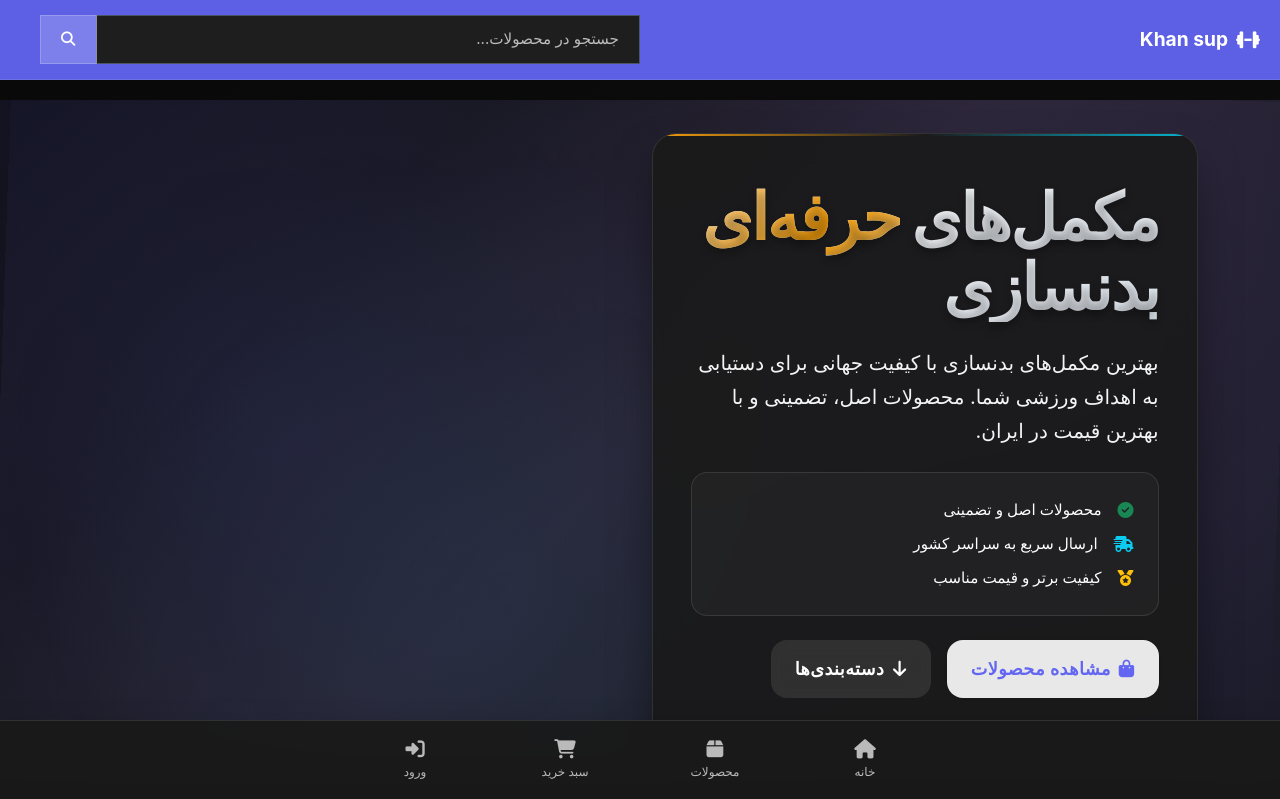
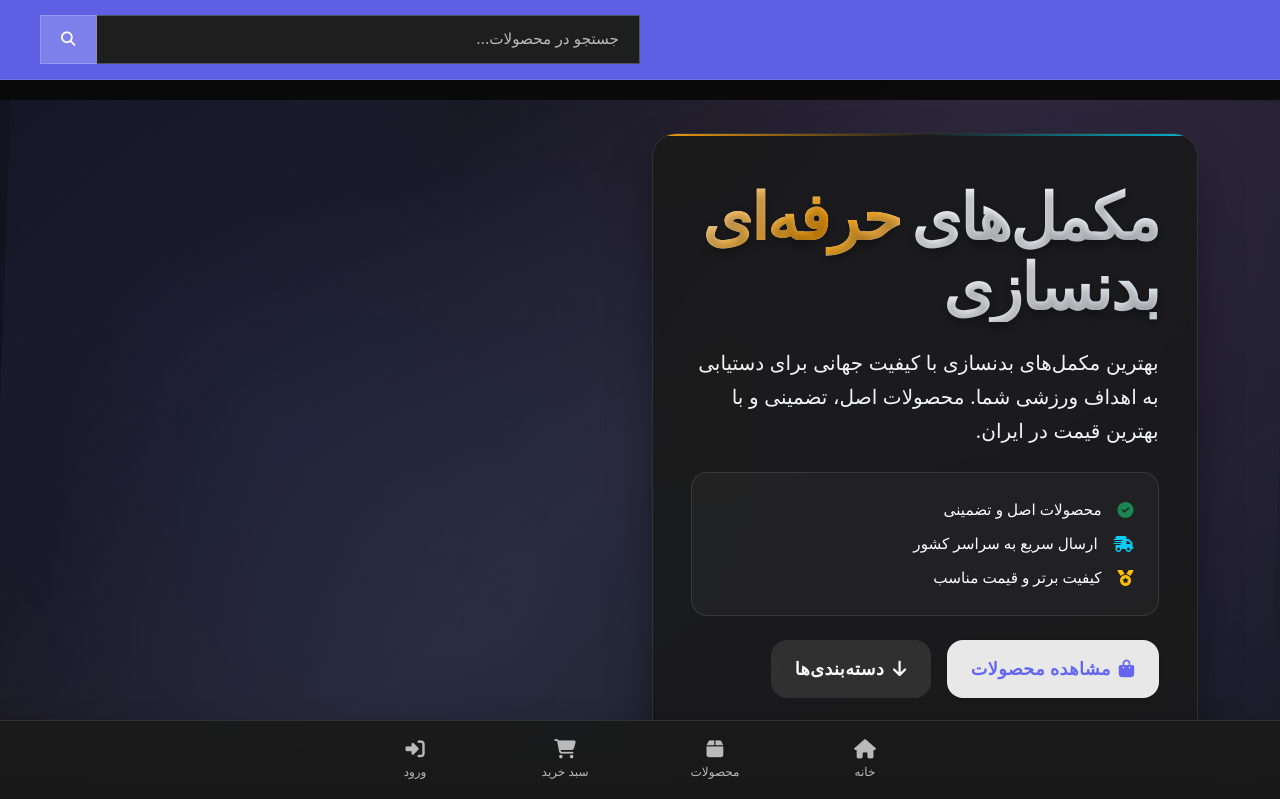
Before and after one commit to amirhosein-fasihi/KhanMokamel, a Flask app: page / in a window 1280 px wide. Shown: the top 799 px of the page. Run offline with Flask 3, Linux system fonts and the light colour scheme.

Commit message:
Update website appearance with new logo and adjust the navigation bar
Replaces text logo with image, removes "Khan sup" from menu, and removes fixed positioning from the top navbar in `style.css` and `base.html`.

Replit-Commit-Author: Agent
Replit-Commit-Session-Id: 773a5d31-c78b-4ef5-9b1a-c6cc2d064001
Replit-Commit-Screenshot-Url: https://storage.googleapis.com/screenshot-production-us-central1/9340929c-bf1f-423e-a4b5-1c8e9b47c66e/773a5d31-c78b-4ef5-9b1a-c6cc2d064001/GtKUF6M

```diff
--- a/static/css/style.css
+++ b/static/css/style.css
@@ -73,7 +73,6 @@
 body {
     background: linear-gradient(135deg, var(--bg-primary) 0%, var(--bg-secondary) 100%);
     line-height: 1.7;
-    padding-top: 80px; /* Space for fixed top menu */
     padding-bottom: 80px; /* Space for fixed bottom menu */
     direction: rtl;
     text-align: right;
@@ -2255,43 +2254,41 @@ footer a:hover {
     }
 }
 
-/* ===== FIXED TOP MENU ===== */
-.fixed-top-menu {
-    position: fixed;
-    top: 0;
-    left: 0;
-    right: 0;
+/* ===== TOP MENU ===== */
+.top-menu {
     height: 80px;
     background: rgba(99, 102, 241, 0.95);
     backdrop-filter: blur(10px);
     border-bottom: 1px solid rgba(255, 255, 255, 0.1);
-    z-index: 1000;
     box-shadow: 0 2px 20px rgba(0, 0, 0, 0.1);
 }
 
-.fixed-top-menu .container-fluid {
+.top-menu .container-fluid {
     height: 100%;
     padding: 0 20px;
 }
 
-.fixed-top-menu .d-flex {
+.top-menu .d-flex {
     height: 100%;
 }
 
 /* Brand Logo */
 .brand-logo {
-    color: white;
-    text-decoration: none;
-    font-weight: 700;
-    font-size: 1.2rem;
     display: flex;
     align-items: center;
     transition: var(--transition);
+    text-decoration: none;
 }
 
 .brand-logo:hover {
-    color: rgba(255, 255, 255, 0.8);
     text-decoration: none;
+    transform: scale(1.05);
+}
+
+.logo-image {
+    height: 50px;
+    width: auto;
+    border-radius: 8px;
 }
 
 /* Search Container */
@@ -2464,7 +2461,7 @@ footer a:hover {
 
 /* Main Content Adjustments */
 .main-content {
-    min-height: calc(100vh - 160px);
+    min-height: calc(100vh - 80px);
     padding: 20px 0;
 }
 
@@ -2501,17 +2498,16 @@ footer a:hover {
         margin-left: 8px;
     }
 
-    .fixed-top-menu,
+    .top-menu,
     .fixed-bottom-menu {
         height: 70px;
     }
 
     body {
-        padding-top: 70px;
         padding-bottom: 70px;
     }
 
     .main-content {
-        min-height: calc(100vh - 140px);
-    }
-}
+        min-height: calc(100vh - 70px);
+    }
+}
--- a/templates/base.html
+++ b/templates/base.html
@@ -48,14 +48,13 @@
     <link href="https://fonts.googleapis.com/css2?family=Vazirmatn:wght@300;400;500;600;700&display=swap" rel="stylesheet">
 </head>
 <body>
-    <!-- Fixed Top Navigation -->
-    <nav class="fixed-top-menu">
+    <!-- Top Navigation -->
+    <nav class="top-menu">
         <div class="container-fluid">
             <div class="d-flex align-items-center justify-content-between">
                 <!-- Logo -->
                 <a class="brand-logo" href="{{ url_for('index') }}">
-                    <i class="fas fa-dumbbell me-2"></i>
-                    Khan sup
+                    <img src="{{ url_for('static', filename='images/logo.jpg') }}" alt="Logo" class="logo-image">
                 </a>
 
                 <!-- Search Bar -->
```
Also changed, not shown: attached_assets/file_00000000dcb061f7b41fe508a102cac6_1752853501017.png (added), attached_assets/grok_image_bkybdd_1752853654561.jpg (added), static/images/logo.jpg (added).
